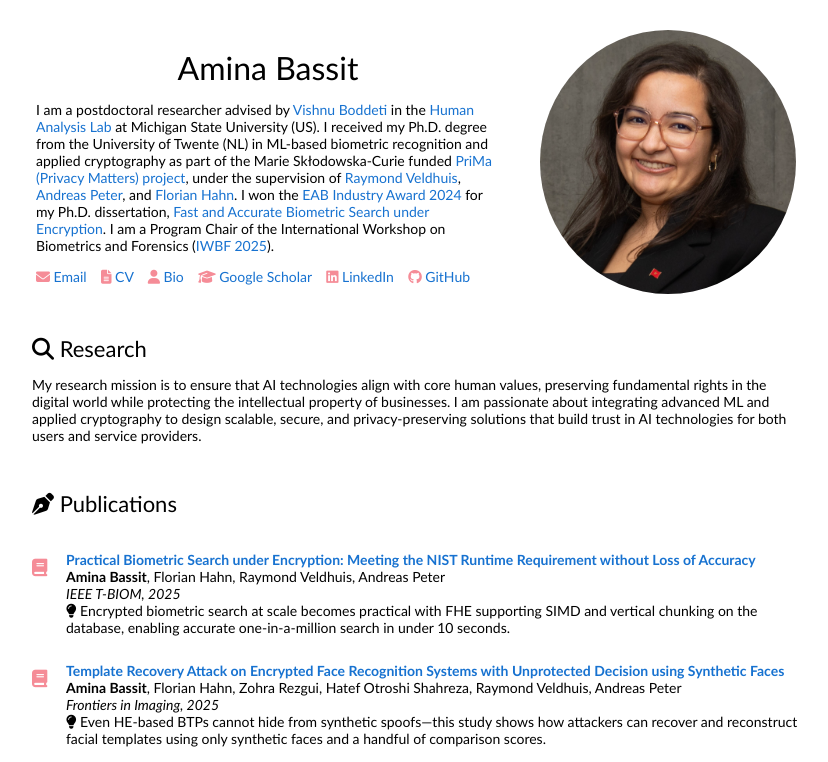
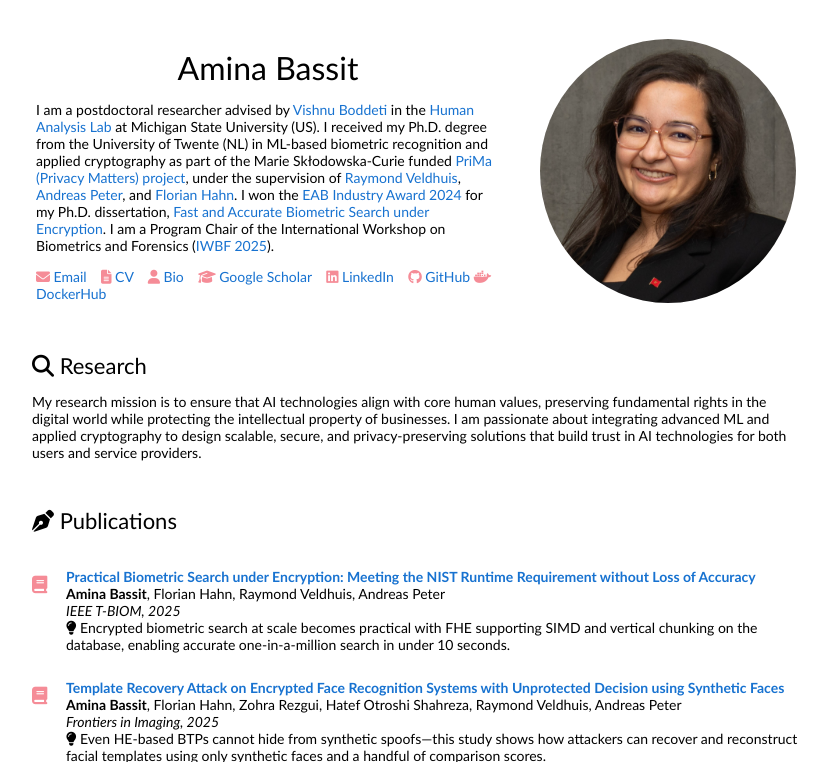
Before and after one commit to aminabassit/aminabassit.github.io, a plain HTML site: page index.html in a window 1280 px wide. Shown: the top 762 px of the page, without its empty margins (224-1052 px from the left). Drawn offline with Linux system fonts and the light colour scheme.

Commit message:
Update index.html

```diff
--- a/index.html
+++ b/index.html
@@ -34,6 +34,8 @@
                   <a href="https://scholar.google.com/citations?user=TG6T2RYAAAAJ"><i class="fas fa-graduation-cap" style="color: #f58c97;"></i> Google Scholar</a>&nbsp; &nbsp;
                   <a href="https://www.linkedin.com/in/amina-bassit-1197681b1"><i class="fab fa-linkedin" style="color: #f58c97;"></i> LinkedIn</a>&nbsp; &nbsp;
                   <a href="https://github.com/aminabassit"><i class="fab fa-github" style="color: #f58c97;"></i> GitHub</a>
+		  <a href="https://hub.docker.com/repositories/aminabassit"><i class="fab fa-docker" style="color: #f58c97;"></i> DockerHub</a>
+
 
                 </p>
               </td>
```
